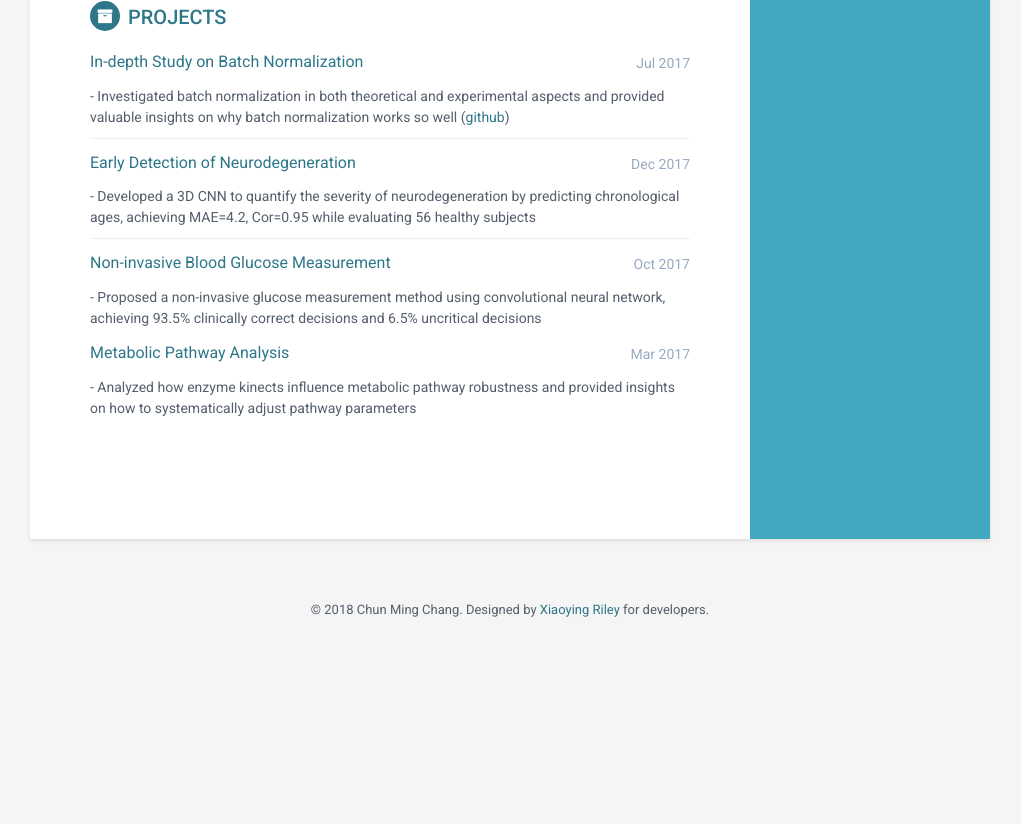
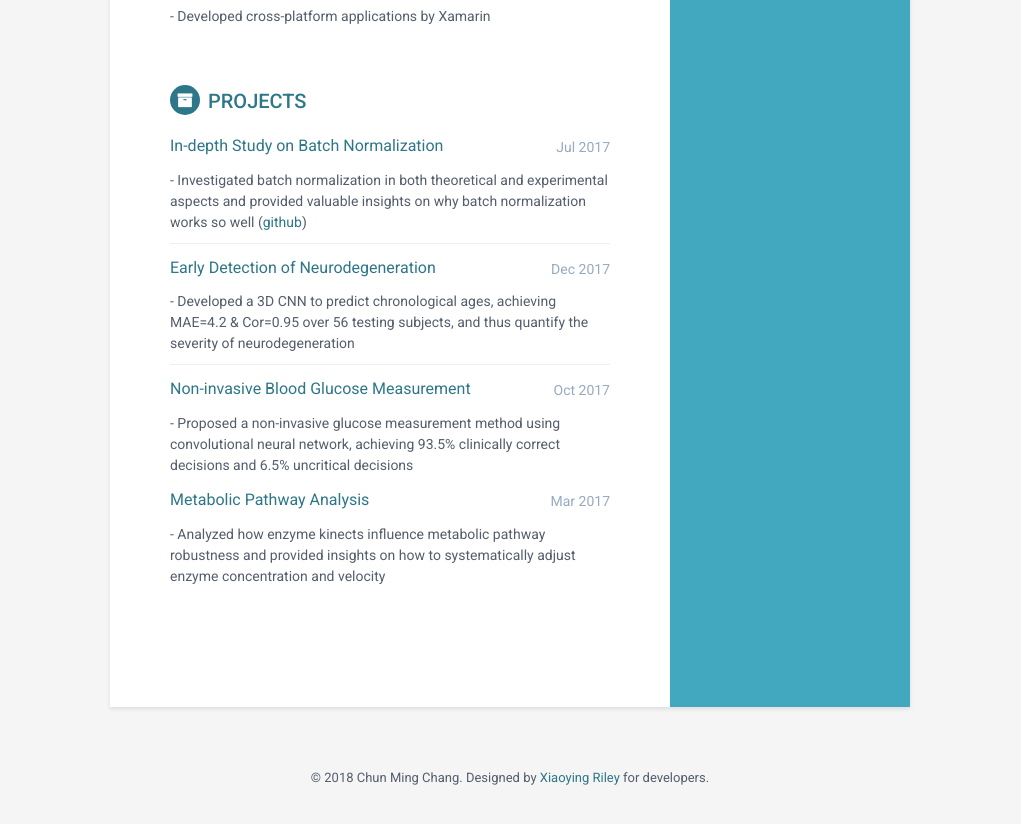
Before and after one commit to NothingHard/online-cv, a Jekyll site: the page built from index.html, in a window 1280 px wide, cut to the strip 944-1792 px from the top of the page. Shown: the top 824 px of the strip, without its empty margins (130-1151 px from the left). Built offline with Jekyll 4.4.1, drawn with Linux system fonts in a browser that asks for light colours; before the commit the page ends 1624 px from its top, so only the background shows below that.

Commit message:
resize wrapper max-width in style.css

```diff
--- a/_data/projects.yml
+++ b/_data/projects.yml
@@ -24,8 +24,8 @@
   time: "Dec 2017"
   #tag: "Research topic: jointly work with NTU Hospital"
   tagline: "
-  <p>- Developed a 3D CNN to quantify the severity of neurodegeneration by predicting chronological ages,
-  achieving MAE=4.2, Cor=0.95 while evaluating 56 healthy subjects
+  <p>- Developed a 3D CNN to predict chronological ages, achieving MAE=4.2 & Cor=0.95 over 56 testing subjects,
+  and thus quantify the severity of neurodegeneration
   <!--<p> - Technical details:
     <ul>
       <li> Devised a bottleneck architecture to ease the training of networks</li>
@@ -49,7 +49,7 @@
   #tag: "Research topic: jointly work with Metabolic Engineering and Synthetic Biology Lab, UCLA"
   tagline: "
   <p>- Analyzed how enzyme kinects influence metabolic pathway robustness and provided insights on how to systematically adjust
-  pathway parameters
+  enzyme concentration and velocity
   <!--<p> - Applied machine learning techniques to recognize bottleneck reactions in a pathway and identify the effect is either positive or negative to robustness
   <hr style='margin-top:8px;margin-bottom:8px'>-->
   "
--- a/assets/css/styles.css
+++ b/assets/css/styles.css
@@ -50,7 +50,7 @@ p {
 }
 .wrapper {
   background: #42A8C0;
-  max-width: 960px;
+  max-width: 800px;
   margin: 0 auto;
   position: relative;
   -webkit-box-shadow: 0px 2px 4px rgba(0, 0, 0, 0.1);
```
Also changed, not shown: 1 other file.
